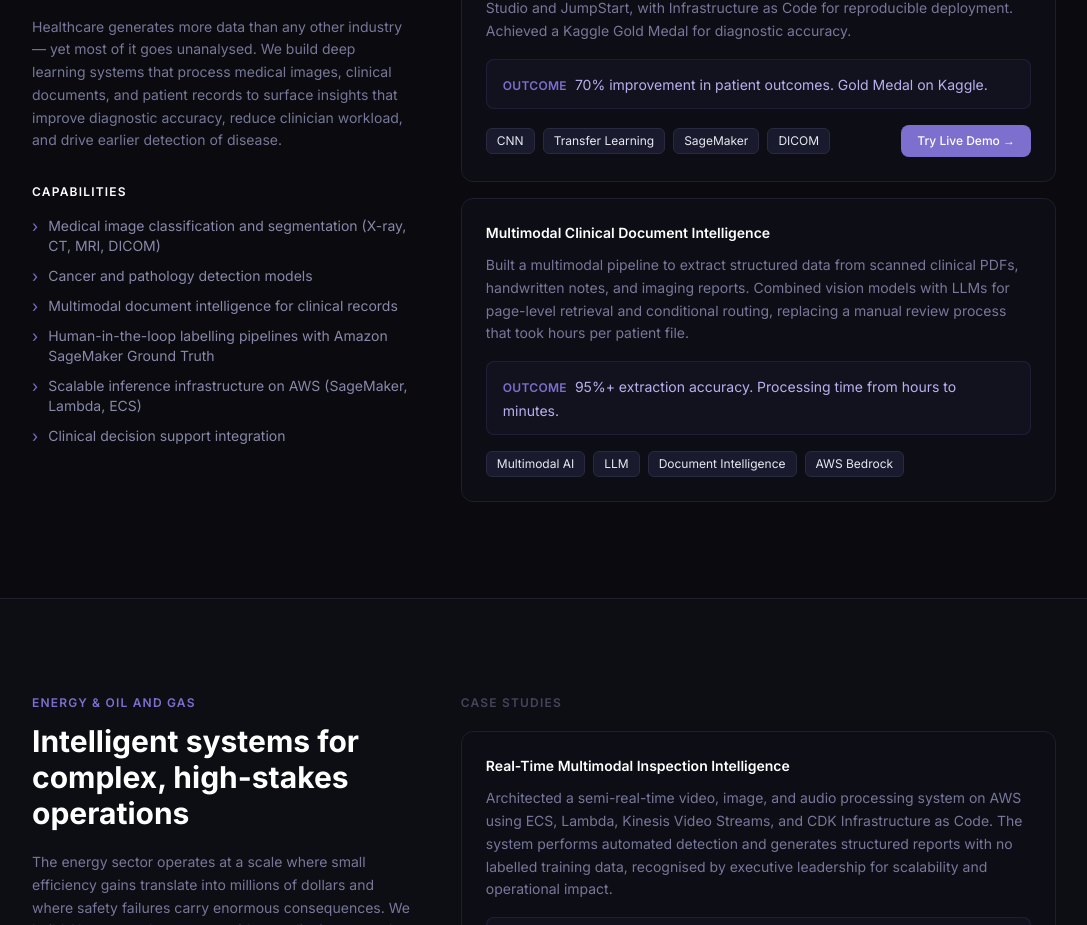
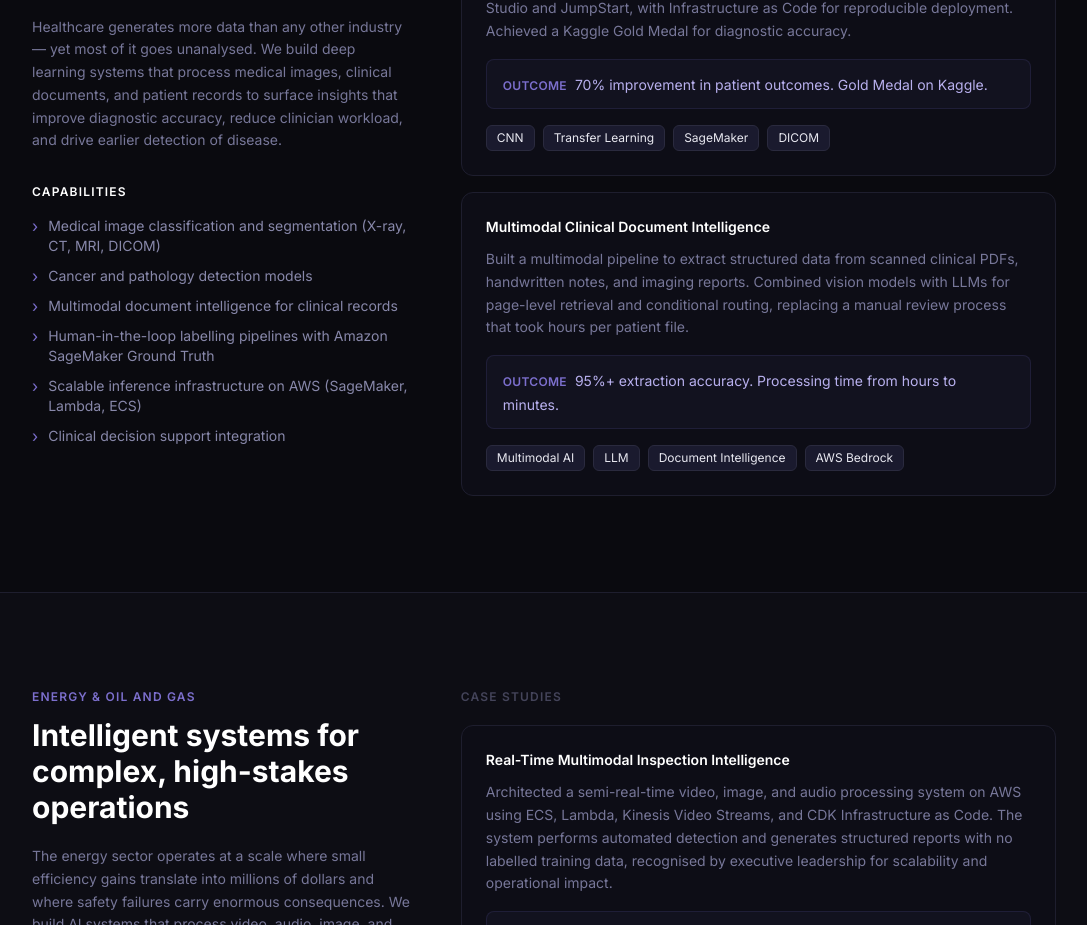
Before and after one commit to homayoonkhadivi/vertextmindai, a Next.js app: page / in a window 1280 px wide. Shown: the part 1940-2865 px from the top of the page, without its empty margins (96-1183 px from the left). Built offline with nearby package versions, Linux system fonts and the light colour scheme.

Commit message:
Remove live demo links

```diff
--- a/src/data/industries.ts
+++ b/src/data/industries.ts
@@ -22,7 +22,6 @@ export const industries: Industry[] = [
           "Designed and deployed a CNN and transfer learning model to detect pneumonia from chest X-ray images. Trained on annotated clinical datasets using SageMaker Studio and JumpStart, with Infrastructure as Code for reproducible deployment. Achieved a Kaggle Gold Medal for diagnostic accuracy.",
         outcome: "70% improvement in patient outcomes. Gold Medal on Kaggle.",
         tags: ["CNN", "Transfer Learning", "SageMaker", "DICOM"],
-        demoUrl: "https://cancer-detection-application.streamlit.app/?embed=true",
       },
       {
         title: "Multimodal Clinical Document Intelligence",
```
